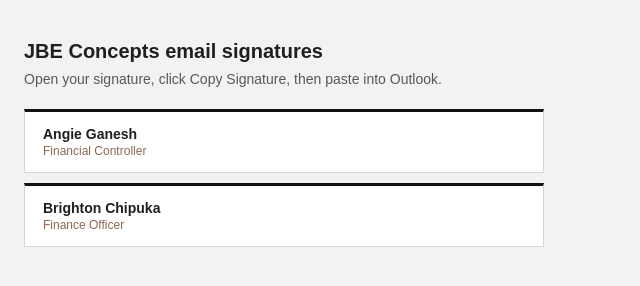
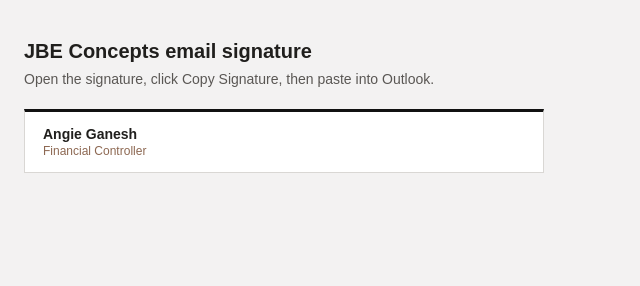
Before and after one commit to JBECONCEPTS/angie-, a plain HTML site: page index.html in a window 1280 px wide. Shown: the whole page, without its empty margins (0-640 px from the left). Drawn offline with Linux system fonts and the light colour scheme.

Commit message:
Add files via upload

```diff
--- a/index.html
+++ b/index.html
@@ -17,10 +17,9 @@ a:hover{border-color:#b68235}
 </head>
 <body>
 <main>
-<h1>JBE Concepts email signatures</h1>
-<p>Open your signature, click Copy Signature, then paste into Outlook.</p>
+<h1>JBE Concepts email signature</h1>
+<p>Open the signature, click Copy Signature, then paste into Outlook.</p>
 <a href="angie-ganesh.html">Angie Ganesh<span>Financial Controller</span></a>
-<a href="brighton-chipuka.html">Brighton Chipuka<span>Finance Officer</span></a>
 </main>
 </body>
 </html>
```
Also changed, not shown: 1 other file.
